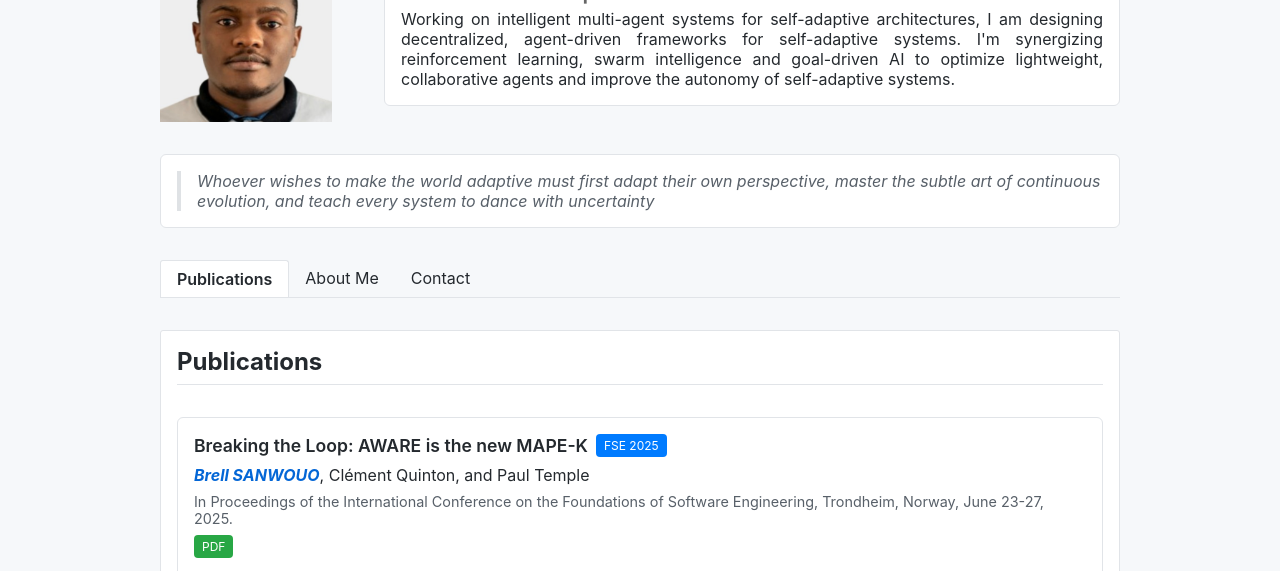
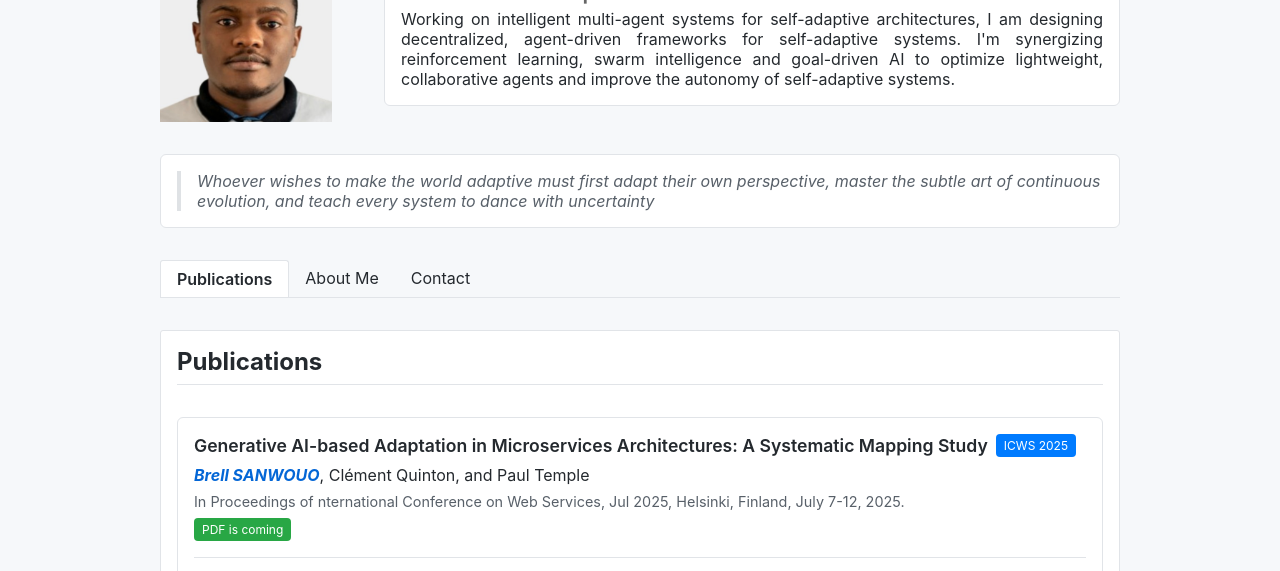
Before and after one commit to brellsanwouo/brellsanwouo.github.io, a plain HTML site: page index.html in a window 1280 px wide. Shown: the part 150-721 px from the top of the page. Drawn offline with Linux system fonts and the light colour scheme.

Commit message:
Update index.html
Ajout du papier ICWS

```diff
--- a/index.html
+++ b/index.html
@@ -73,7 +73,30 @@
     <section id="Publications" class="tab-content active">
         <h2>Publications</h2>
         <div class="publication-list">
-          <!-- Publication 1 -->
+          <!-- ICWS 2025 -->
+          <article class="publication-item">
+            <div class="pub-header">
+              <!-- Titre de la publication -->
+              <h4 class="pub-title">Generative AI-based Adaptation in Microservices Architectures: A Systematic Mapping Study</h4>
+              <!-- Badge -->
+              <span class="conference-badge">ICWS 2025</span>
+            </div>
+            <!-- Auteurs -->
+            <div class="pub-authors">
+              <p><span class="main-author">Brell SANWOUO</span>, Clément Quinton, and Paul Temple</p>
+            </div>
+            <!-- Détails -->
+            <div class="pub-details">
+              <p>
+                In Proceedings of nternational Conference on Web Services, Jul 2025, Helsinki, Finland, July 7-12, 2025.
+              </p>
+            </div>
+            <!-- Liens -->
+            <div class="pub-actions">
+              <a href="https://hal.science/hal-05082732" class="pub-button pdf-button">PDF is coming</a>
+            </div>
+          </article>
+          <!-- FSE 2025 -->
           <article class="publication-item">
             <div class="pub-header">
               <!-- Titre de la publication -->
@@ -97,6 +120,7 @@
               <a href="https://hal.science/hal-04992342/document" class="pub-button pdf-button">PDF</a>
             </div>
           </article>
+          <!-- BENEVOL 2025 -->
           <article class="publication-item">
             <div class="pub-header">
               <!-- Titre de la publication -->
@@ -120,6 +144,7 @@
               <a href="https://drive.google.com/file/d/13D7n40ft5yvEGU988_OqV-WAUeU3lWdA/view?usp=sharing" class="pub-button pdf-button">Poster</a>
             </div>
           </article>
+          <!-- NCaA 2025 -->
           <article class="publication-item">
             <div class="pub-header">
               <!-- Titre de la publication -->
```
